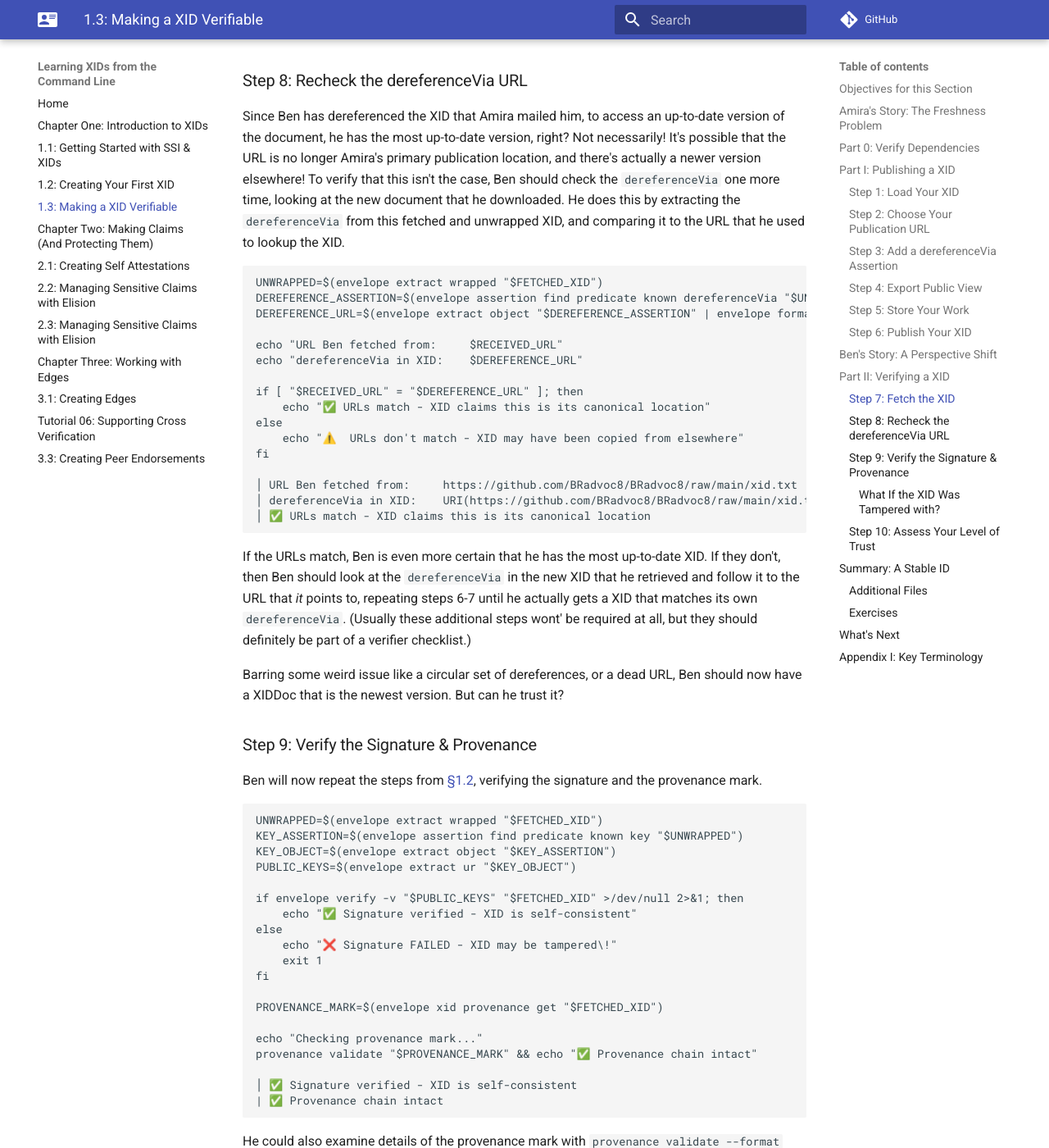
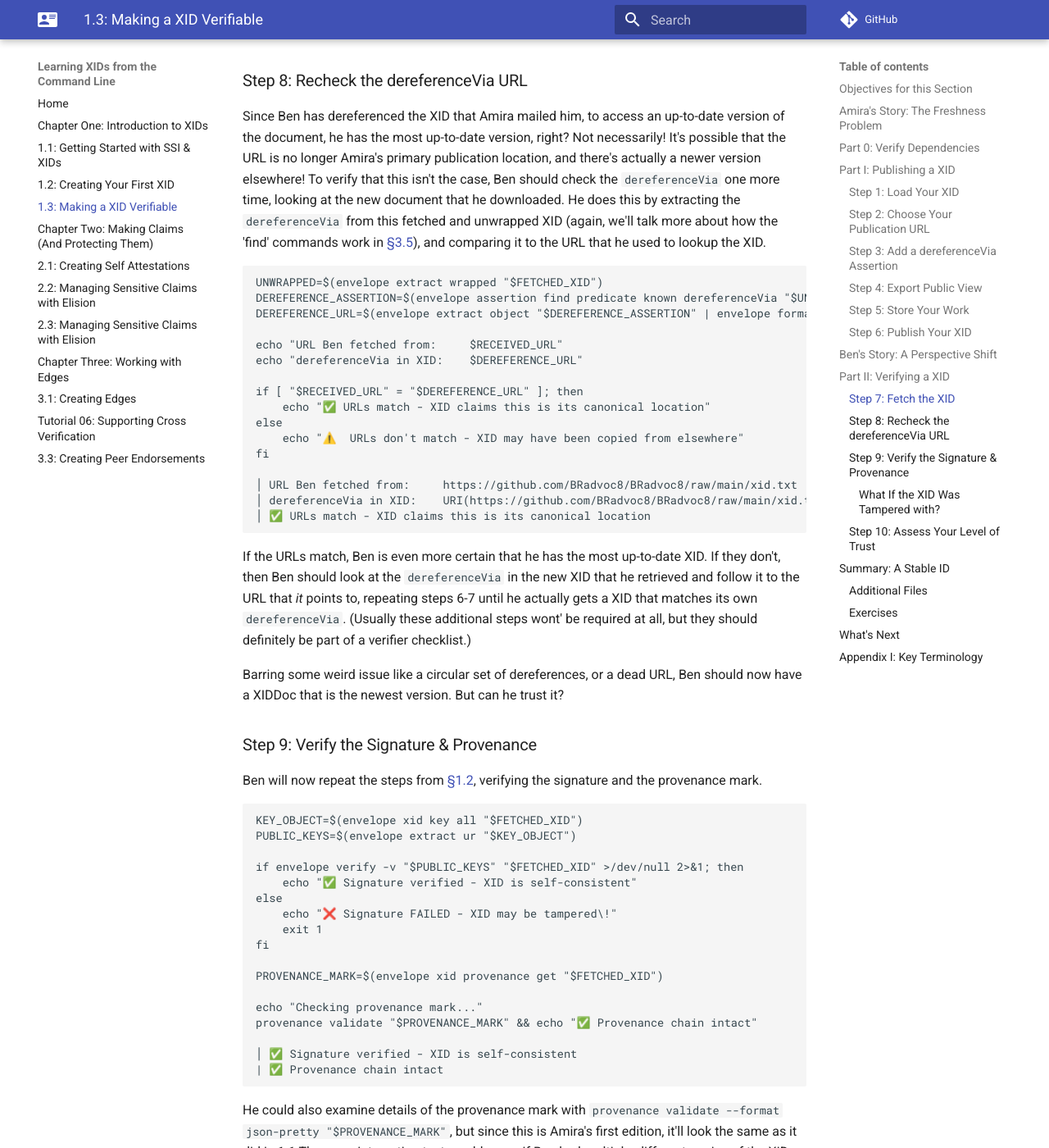
Before and after one commit to BlockchainCommons/XID-Quickstart, an MkDocs documentation site: the page built from docs/01_3_Making_a_XID_Verifiable.md, in a window 1280 px wide and 1400 px high, scrolled down 7801 px. Shown: the whole window at 82% size. Built offline with MkDocs 1.6.1 and Material for MkDocs 9.7.7, drawn with Linux system fonts in a browser that asks for light colours; comment, search, counter and statistics services are not loaded.

Commit message:
updates to extracting keys

````diff
--- a/docs/01_3_Making_a_XID_Verifiable.md
+++ b/docs/01_3_Making_a_XID_Verifiable.md
@@ -382,11 +382,13 @@ Since Ben has dereferenced the XID that Amira mailed him, to access an
 up-to-date version of the document, he has the most up-to-date
 version, right? Not necessarily! It's possible that the URL is no
 longer Amira's primary publication location, and there's actually a
-newer version elsewhere! To verify that this isn't the case, Ben should
-check the `dereferenceVia` one more time, looking at the new document
-that he downloaded. He does this by extracting the `dereferenceVia`
-from this fetched and unwrapped XID, and comparing it to the URL that
-he used to lookup the XID.
+newer version elsewhere! To verify that this isn't the case, Ben
+should check the `dereferenceVia` one more time, looking at the new
+document that he downloaded. He does this by extracting the
+`dereferenceVia` from this fetched and unwrapped XID (again, we'll
+talk more about how the 'find' commands work in
+[§3.5](03_5_Creating_Views_and_Versions.md)), and comparing it to the
+URL that he used to lookup the XID.
 
 ```
 UNWRAPPED=$(envelope extract wrapped "$FETCHED_XID")
@@ -426,9 +428,7 @@ Ben will now repeat the steps from
 signature and the provenance mark.
 
 ```
-UNWRAPPED=$(envelope extract wrapped "$FETCHED_XID")
-KEY_ASSERTION=$(envelope assertion find predicate known key "$UNWRAPPED")
-KEY_OBJECT=$(envelope extract object "$KEY_ASSERTION")
+KEY_OBJECT=$(envelope xid key all "$FETCHED_XID")
 PUBLIC_KEYS=$(envelope extract ur "$KEY_OBJECT")
 
 if envelope verify -v "$PUBLIC_KEYS" "$FETCHED_XID" >/dev/null 2>&1; then
````
Also changed, not shown: docs/01_2_Your_First_XID.md (+10 -4 lines), docs/02_1_Creating_Self_Attestations.md (+5 -1 lines), 3 other files.
